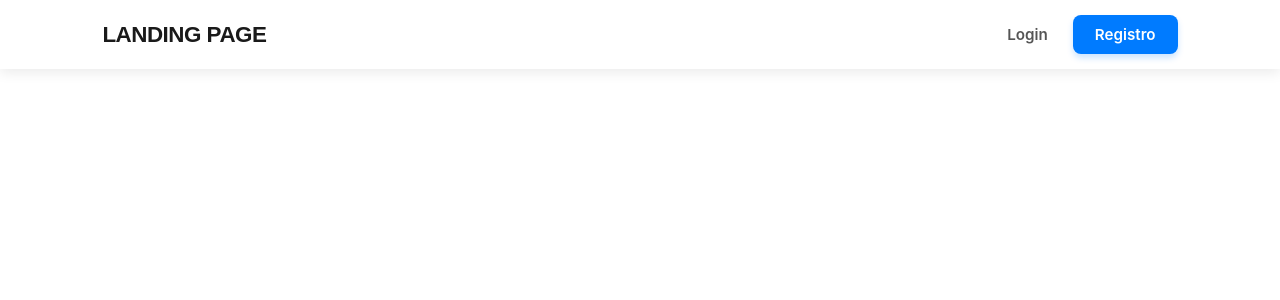
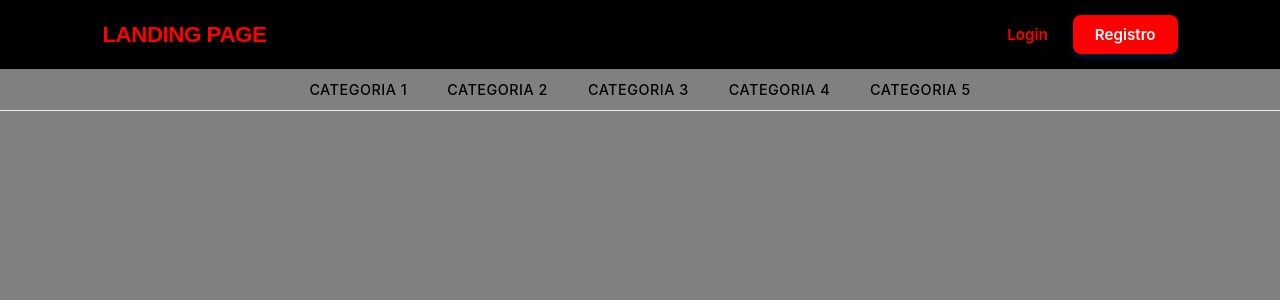
Before and after one commit to da7th/react-landing-page, a React (Create React App) app: page / in a window 1280 px wide. Shown: the top 300 px of the page. Built offline with nearby package versions, Linux system fonts and the light colour scheme.

Commit message:
adds navbar submenu

```diff
--- a/src/App.js
+++ b/src/App.js
@@ -1,9 +1,13 @@
 // import './App.css';
 import Navbar from "./components/Navbar/Navbar";
+import Menu from "./components/Menu/Menu";
 
 function App() {
   return (
+    <div>
     <Navbar />
+    <Menu />
+    </div>
   );
 }
 
--- /dev/null
+++ b/src/components/Menu/Menu.css
@@ -0,0 +1,40 @@
+.nav-menu {
+    display: flex;
+    justify-content: center; /* Centraliza as categorias horizontalmente */
+    align-items: center;
+    background-color: grey; /* Um cinza bem claro para diferenciar da navbar principal */
+    padding: 12px 0;
+    border-bottom: 1px solid #eee; /* Linha sutil para separação */
+    gap: 40px; /* Espaçamento generoso entre as categorias */
+}
+
+.menu-category {
+    text-decoration: none;
+    color: black;
+    font-size: 0.9rem;
+    font-weight: 500;
+    text-transform: uppercase; /* Deixa o visual mais "editorial" */
+    letter-spacing: 0.5px;
+    transition: all 0.3s ease;
+    position: relative; /* Necessário para o efeito da linha abaixo */
+}
+
+/* Efeito de hover com linha subindo */
+.menu-category:hover {
+    color: red;
+}
+
+.menu-category::after {
+    content: '';
+    position: absolute;
+    width: 0;
+    height: 2px;
+    bottom: -5px;
+    left: 0;
+    background-color: red;
+    transition: width 0.3s ease;
+}
+
+.menu-category:hover::after {
+    width: 100%;
+}
--- /dev/null
+++ b/src/components/Menu/Menu.js
@@ -0,0 +1,17 @@
+import './Menu.css'
+
+function Menu() {
+    return (
+        <div>
+            <nav className="nav-menu">
+                <a href="/" className="menu-category">Categoria 1</a>
+                <a href="/" className="menu-category">Categoria 2</a>
+                <a href="/" className="menu-category">Categoria 3</a>
+                <a href="/" className="menu-category">Categoria 4</a>
+                <a href="/" className="menu-category">Categoria 5</a>
+            </nav>
+        </div>
+    );
+}
+
+export default Menu;
--- a/src/components/Navbar/Navbar.css
+++ b/src/components/Navbar/Navbar.css
@@ -4,7 +4,7 @@
     justify-content: space-between; /* Mágica acontece aqui: um para cada lado */
     align-items: center;           /* Alinha verticalmente */
     padding: 15px 8%;              /* Espaçamento interno profissional */
-    background-color: #ffffff;
+    background-color: black;
     box-shadow: 0 4px 12px rgba(0, 0, 0, 0.08); /* Sombra suave moderna */
 }
 
@@ -12,7 +12,7 @@
 .navbar-logo span {
     font-size: 1.4rem;
     font-weight: 800;
-    color: #1a1a1a;
+    color: red;
     letter-spacing: -0.5px;
     font-family: sans-serif;
 }
@@ -27,7 +27,7 @@
 /* Link de Login (Mais discreto) */
 .login-link {
     text-decoration: none;
-    color: #555;
+    color: red;
     font-weight: 600;
     font-size: 0.95rem;
     transition: color 0.2s;
@@ -40,7 +40,7 @@
 /* Botão de Registro (Estilo "Call to Action") */
 .register-btn {
     text-decoration: none;
-    background-color: #007bff; /* Azul vibrante */
+    background-color: red; /* Azul vibrante */
     color: white !important;
     padding: 10px 22px;
     border-radius: 8px;       /* Bordas levemente arredondadas */
--- a/src/index.css
+++ b/src/index.css
@@ -5,6 +5,7 @@ body {
     sans-serif;
   -webkit-font-smoothing: antialiased;
   -moz-osx-font-smoothing: grayscale;
+  background-color: grey;
 }
 
 code {
```
